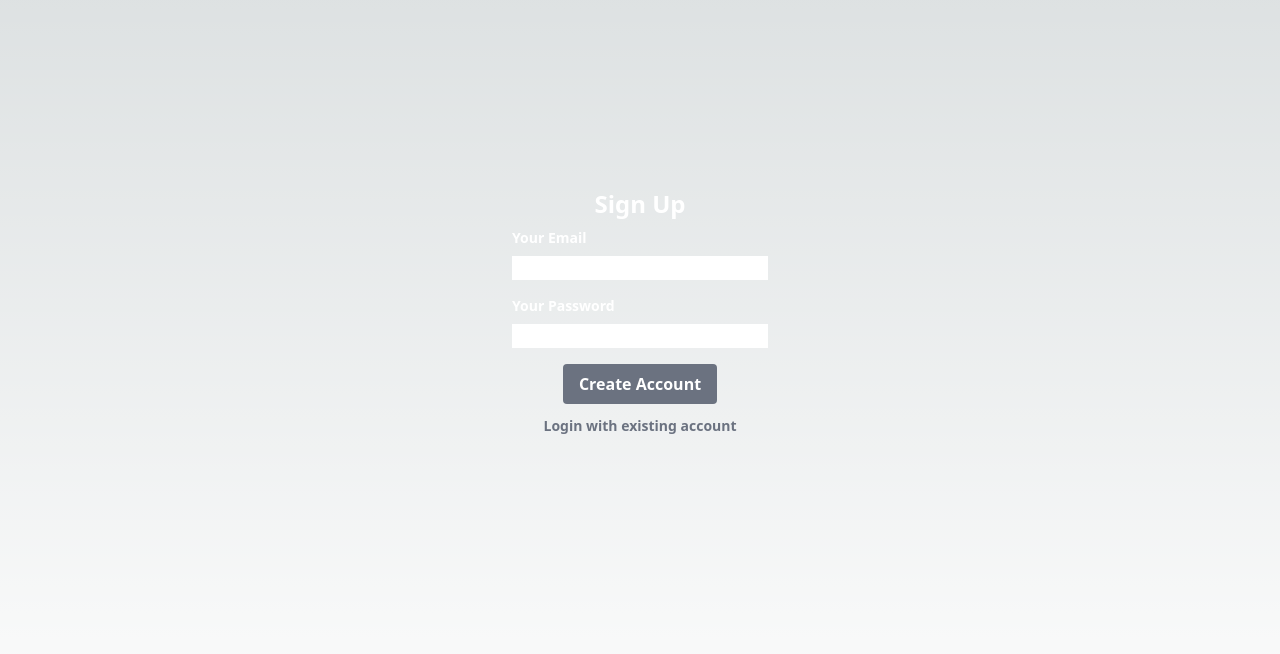
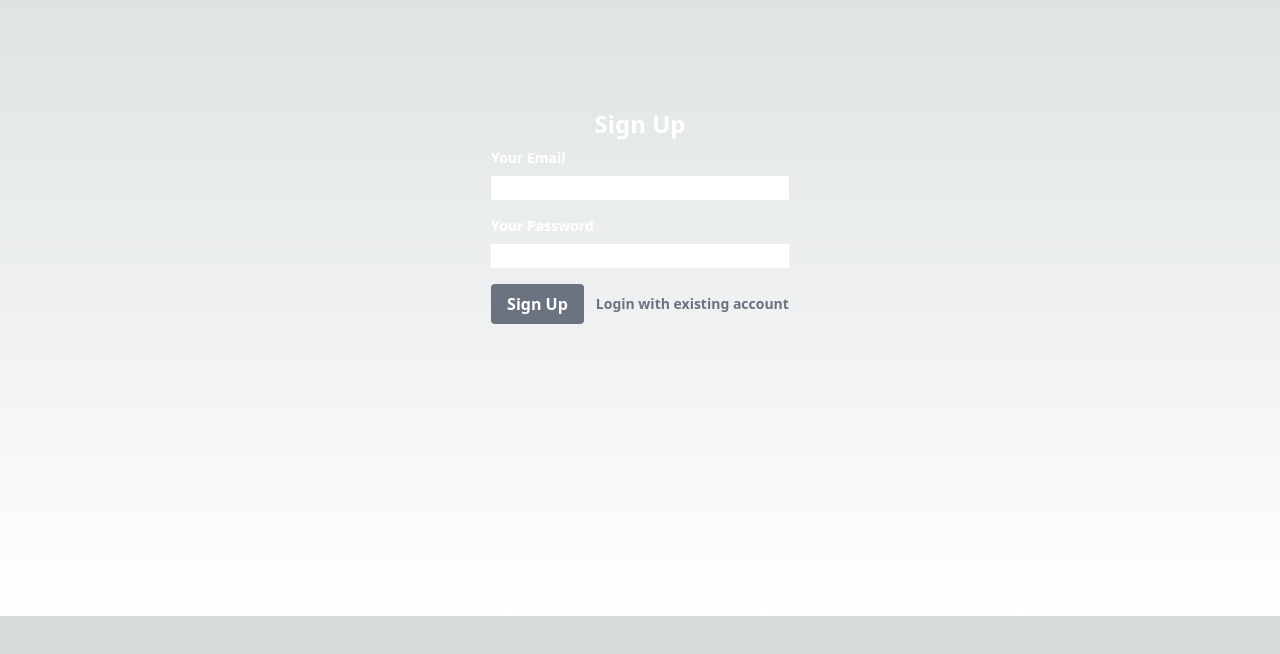
Before and after one commit to IuraCPersonal/nextjs-quiz-app, a Next.js app: page /auth in a window 1280 px wide. Shown: the part 184-838 px from the top of the page. After the commit the page ends 800 px from the top, so only its background shows below. Built offline with nearby package versions, Linux system fonts and the light colour scheme.

Commit message:
refactor(auth-form): fixed design

```diff
--- a/src/components/auth/auth-form.tsx
+++ b/src/components/auth/auth-form.tsx
@@ -12,7 +12,7 @@
       <h1 className="text-center text-white font-bold text-2xl mb-2">
         {isLogin ? "Login" : "Sign Up"}
       </h1>
-      <form className="w-64">
+      <form className="w-auto">
         <div className="flex flex-col mb-4">
           <label htmlFor="email" className="block text-white text-sm font-bold mb-2">
             Your Email
@@ -25,12 +25,12 @@
           </label>
           <input type="password" id="password" required />
         </div>
-        <div className={`flex ${isLogin ? "flex-row" : "flex-col"} gap-3 items-center justify-between`}>
+        <div className={`flex flex-row gap-3 items-center justify-between`}>
           <button
             type="button"
             className="bg-gray-500 hover:bg-gray-700 text-white font-bold py-2 px-4 rounded focus:outline-none focus:shadow-outline"
           >
-            {isLogin ? "Sign In" : "Create Account"}
+            {isLogin ? "Sign In" : "Sign Up"}
           </button>
           <button
             type="button"
--- a/src/pages/auth.tsx
+++ b/src/pages/auth.tsx
@@ -3,7 +3,7 @@
 const AuthPage = () => {
   return (
     <div
-      className="flex min-h-screen flex-col items-center justify-between p-24"
+      className="min-h-screen flex flex-col items-center justify-between"
     >
       <AuthForm />
     </div>
```
